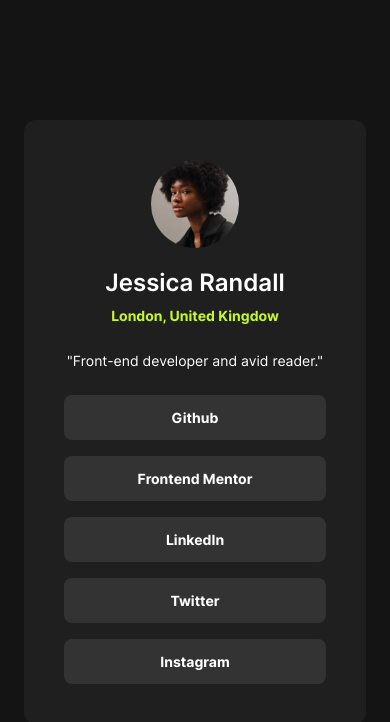
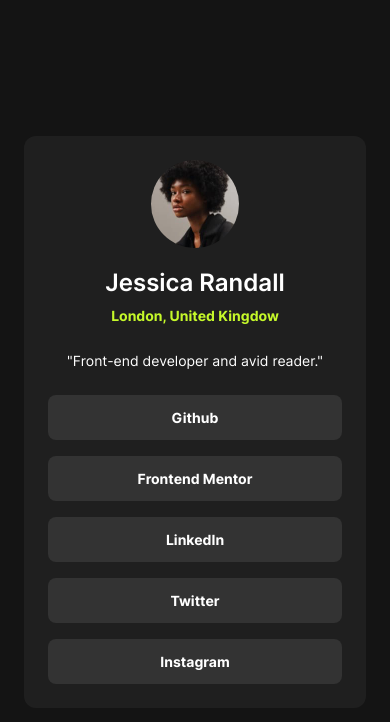
Before and after one commit to ElDonPapa/fm_social-links-profile, a website built with Vite: page index.html in a window 390 px wide. Built offline with nearby package versions, Linux system fonts and the light colour scheme.

Commit message:
feat: add responsive padding

```diff
--- a/style.css
+++ b/style.css
@@ -169,3 +169,9 @@ main {
     color: var(--grey-700);
     background-color: var(--green);
 }
+
+@media screen and (width <= 425px) {
+    .card {
+        padding: var(--space-300);
+    }
+}
```
